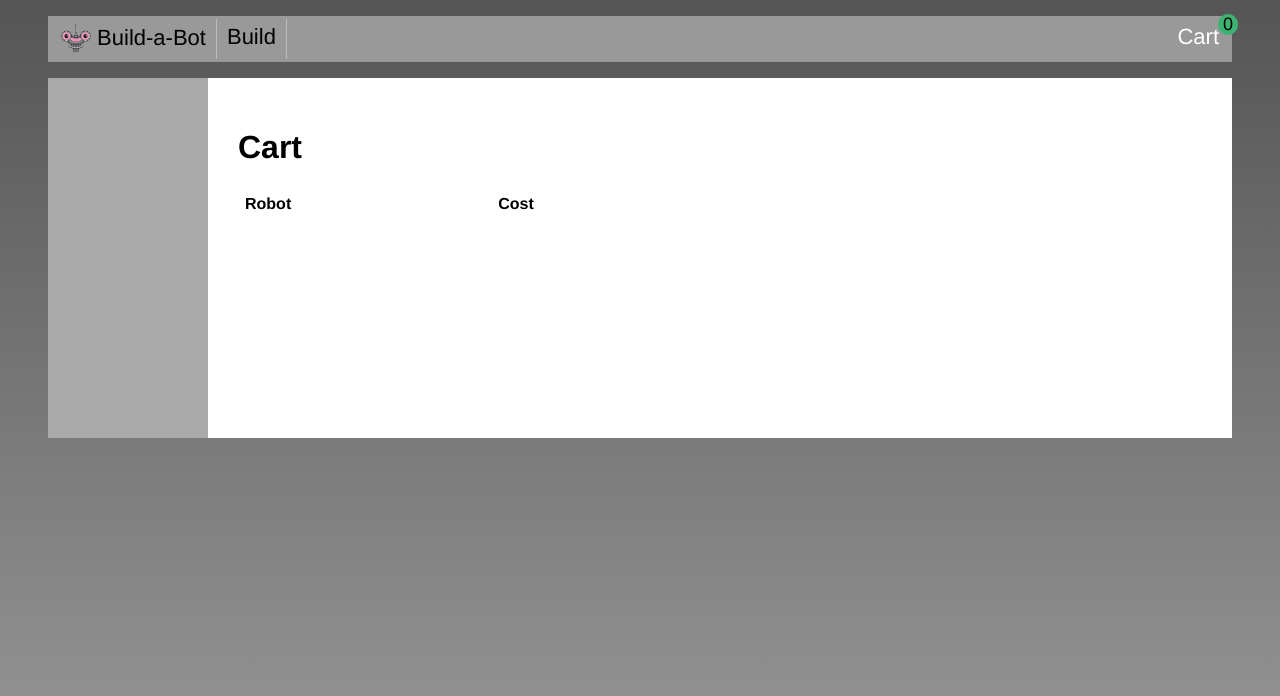
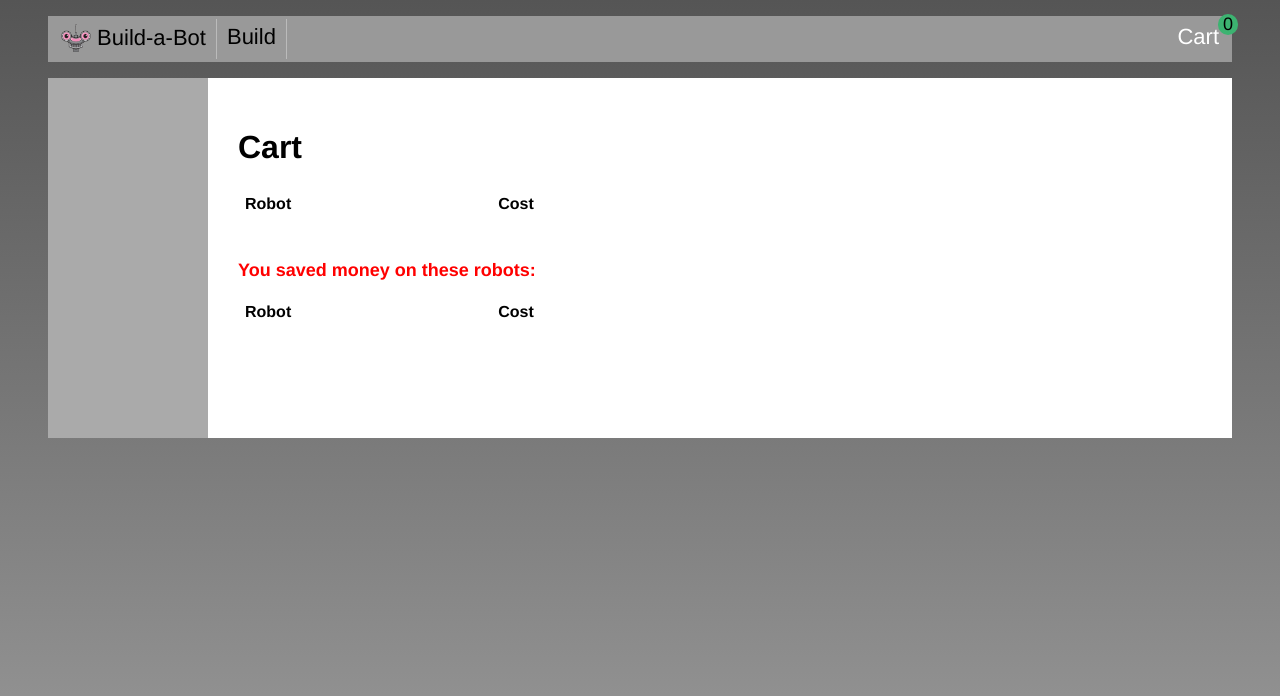
Before and after one commit to rgordon95/vue-demo-app, a Vue app: page /cart in a window 1280 px wide. Shown: the top 696 px of the page. Built offline with nearby package versions, Linux system fonts and the light colour scheme; the HTML template or start-up script is replaced by a standard one.

Commit message:
add store getter for sorting sale items

```diff
--- a/src/App.vue
+++ b/src/App.vue
@@ -42,8 +42,8 @@
   computed: {
     cart() {
       return this.$store.state.cart;
-    }
-  }
+    },
+  },
 };
 </script>
 
--- a/src/cart/ShoppingCart.vue
+++ b/src/cart/ShoppingCart.vue
@@ -23,7 +23,31 @@
         </tr>
       </tbody>
     </table>
- </div>
+ <h2 class='sale-items'>You saved money on these robots:</h2>
+ <table>
+   <thead>
+     <tr>
+       <th class="robot-title">
+         Robot
+       </th>
+       <th class="cost">
+         Cost
+       </th>
+     </tr>
+   </thead>
+   <tbody>
+     <tr v-for="(robot, index) in cartSaleItems" :key="index">
+       <td class="robot-title">
+         {{robot.head.title}}
+       </td>
+       <td class="cost">
+         {{robot.cost}}
+       </td>
+     </tr>
+   </tbody>
+ </table>
+</div>
+
 </template>
 
 <script>
@@ -32,6 +56,9 @@
   computed: {
     cart() {
       return this.$store.state.cart;
+    },
+    cartSaleItems() {
+      return this.$store.getters.cartSaleItems;
     },
   },
 };
@@ -48,4 +75,9 @@
   .cost {
     text-align: right;
   }
+  .sale-items {
+    margin-top: 40px;
+    font-size: 18px;
+    color: red;
+  }
 </style>
--- a/src/store/index.js
+++ b/src/store/index.js
@@ -13,4 +13,9 @@
       state.cart.push(robot);
     },
   },
+  getters: {
+    cartSaleItems(state) {
+      return state.cart.filter(item => item.head.onSale);
+    },
+  },
 });
```
